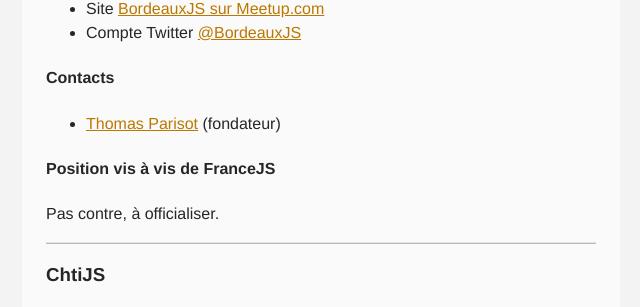
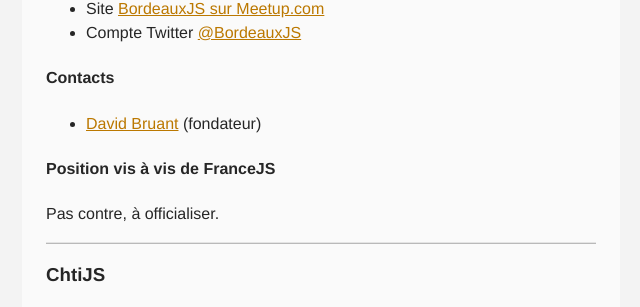
Before and after one commit to francejs/francejs.github.com, a Jekyll site: the page built from groupes.html, in a window 1280 px wide and 900 px high, scrolled down 3456 px. Shown: the part 145-452 px from the top of the window, without its empty margins (170-810 px from the left). Built offline with Jekyll 4.4.1, drawn with Linux system fonts in a browser that asks for light colours; nearby versions of some CDN libraries.

```diff
--- a/groupes.html
+++ b/groupes.html
@@ -130,7 +130,7 @@
   </ul>
   <h4>Contacts</h4>
   <ul>
-    <li><a href="https://twitter.com/oncletom" title="Voir son compte Twitter">Thomas Parisot</a> (fondateur)</li>
+    <li><a href="https://twitter.com/DavidBruant" title="Voir son compte Twitter">David Bruant</a> (fondateur)</li>
   </ul>
   <h4>Position vis à vis de FranceJS</h4>
   <p>Pas contre, à officialiser.</p>
```
